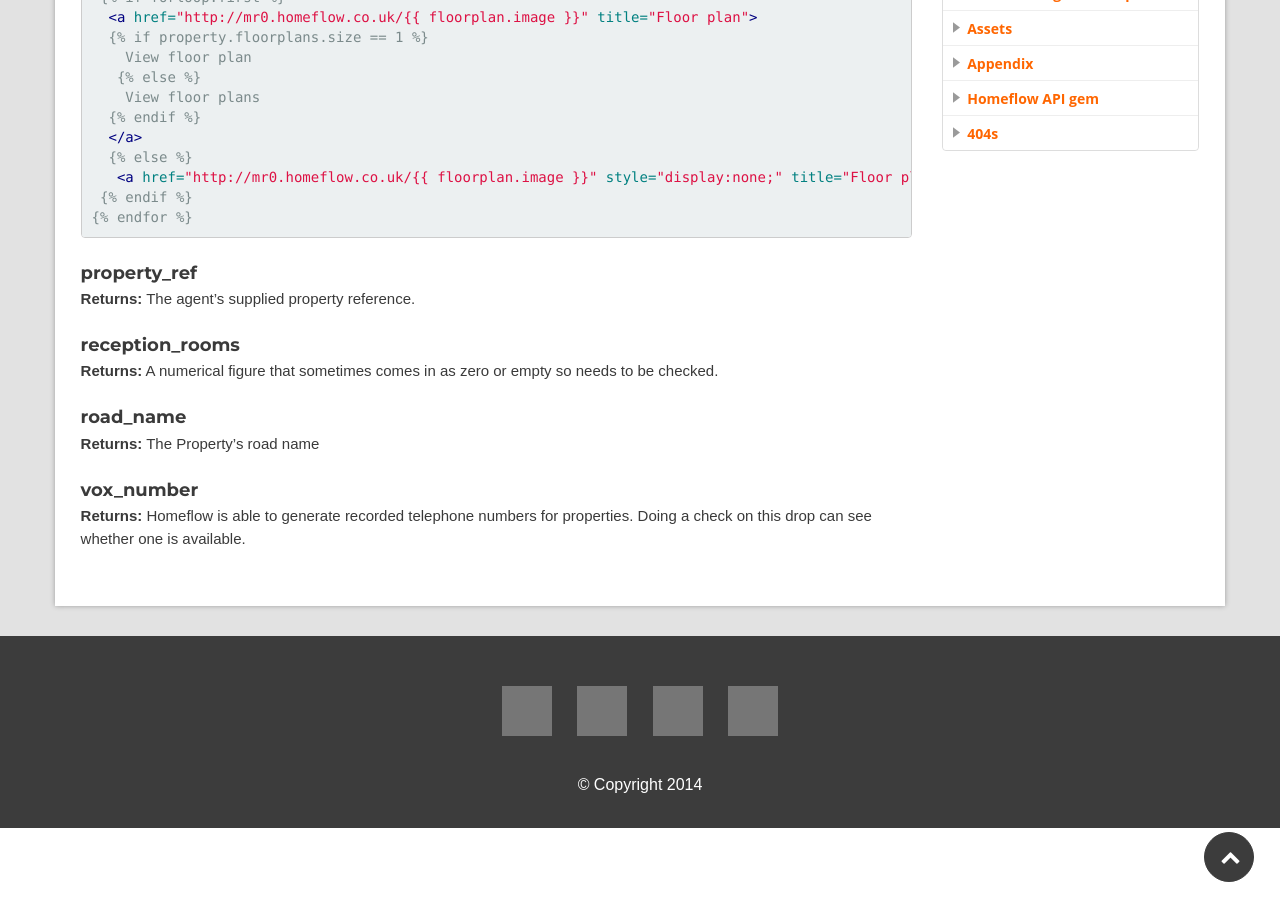
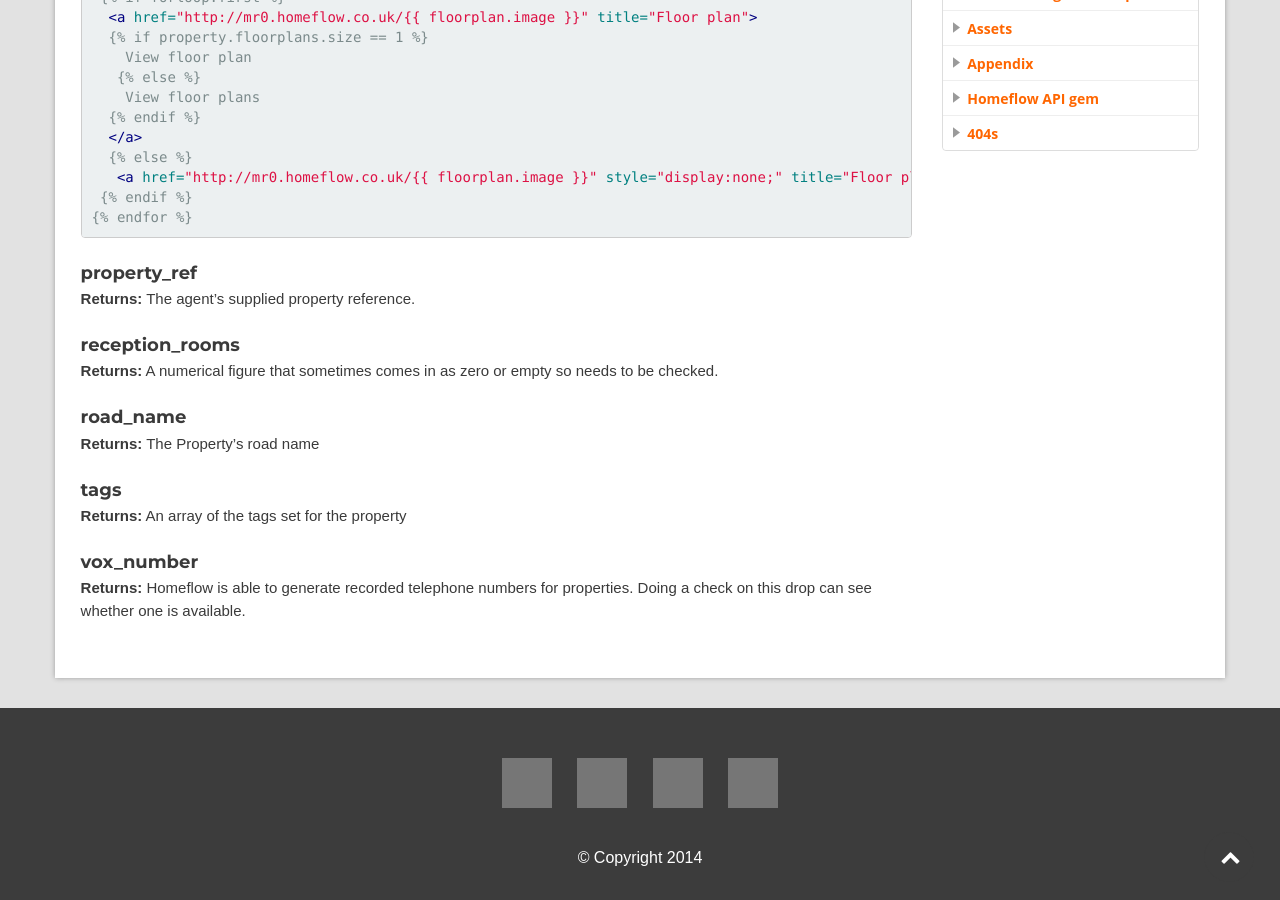
Before and after one commit to homeflow/homeflow.github.io, a Jekyll site: the page built from _posts/drops/2015-01-01-property-drop.md, in a window 1280 px wide and 900 px high, scrolled down 1478 px, cut to the strip 0-900 px from the top of the window. Built offline with Jekyll 4.4.1, drawn with Linux system fonts in a browser that asks for light colours; grey boxes are pictures that could not be loaded.

Commit message:
Property drop

```diff
--- a/_posts/drops/2015-01-01-property-drop.md
+++ b/_posts/drops/2015-01-01-property-drop.md
@@ -81,5 +81,8 @@ category: drops
 ####road_name
 **Returns:** The Property's road name
 
+####tags
+**Returns:** An array of the tags set for the property
+
 ####vox_number
 **Returns:** Homeflow is able to generate recorded telephone numbers for properties. Doing a check on this drop can see whether one is available.
```
Also changed, not shown: index.md (+2 -0 lines).
